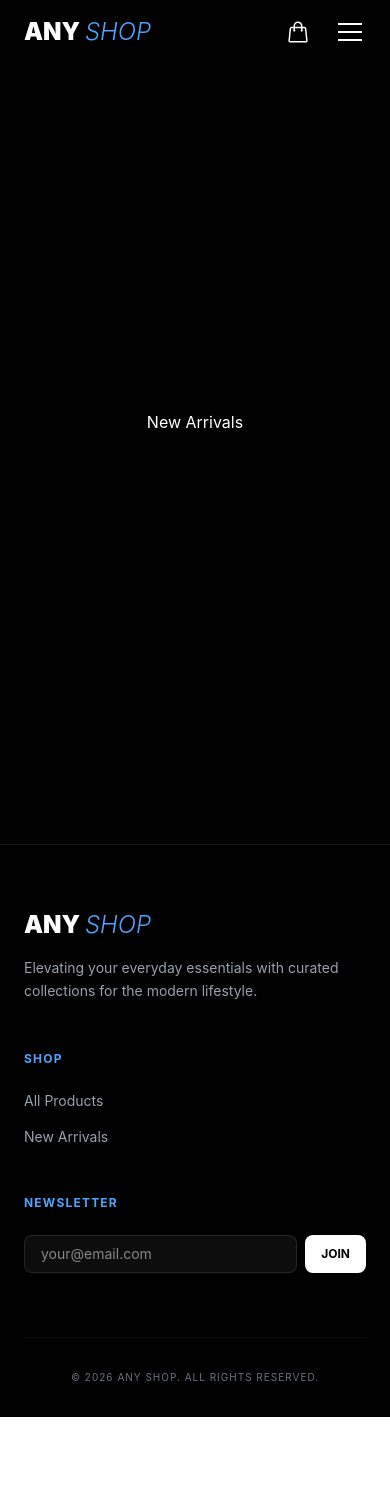
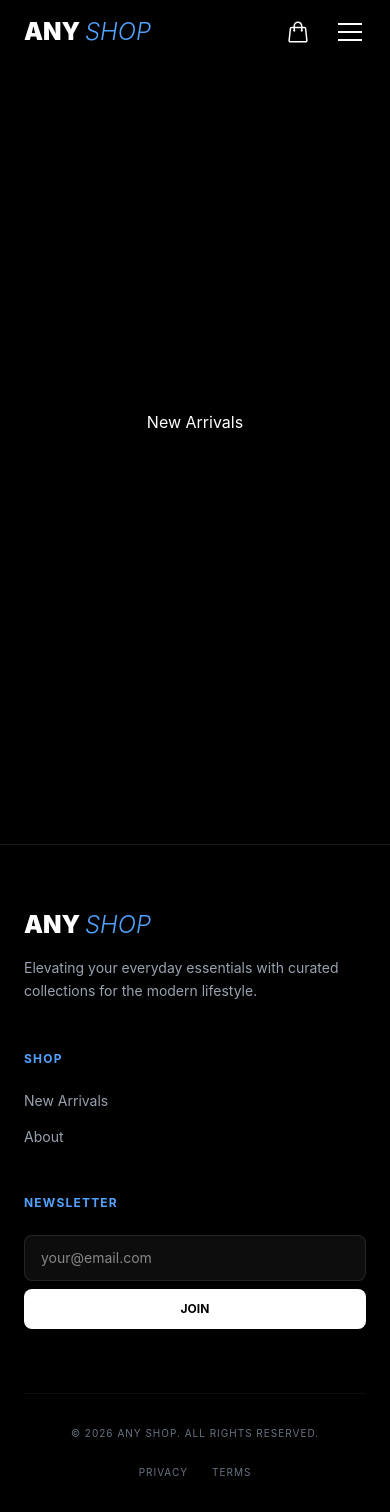
Before and after one commit to ZvonimirZlo/any-shop, a React (Vite) app: page /arrivals in a window 390 px wide. Before the commit the page ends 1417 px from the top, so only its background shows below. Built offline with nearby package versions, Linux system fonts and the light colour scheme.

Commit message:
Fixed ProductGrid responsiveness

```diff
--- a/src/components/About.jsx
+++ b/src/components/About.jsx
@@ -1,4 +1,4 @@
-import React from 'react'
+
 
 const About = () => {
   return (
--- a/src/components/Footer.jsx
+++ b/src/components/Footer.jsx
@@ -2,50 +2,54 @@ import { Link } from "react-router-dom";
 
 const Footer = () => {
   return (
-    <footer className="relative z-30 bg-black text-white pt-16 pb-8 px-6 border-t border-white/10 flex-center">
-      <div className="max-w-7xl mx-auto grid grid-cols-1 md:grid-cols-4 gap-12">
+    <footer className="relative z-30 bg-black text-white pt-16 pb-8 px-6 border-t border-white/10">
+      {/* Container - Using 3 cols for 3 sections to fix spacing */}
+      <div className="max-w-7xl mx-auto grid grid-cols-1 md:grid-cols-3 gap-12 md:gap-8">
 
         {/* Brand Section */}
-        <div className="col-span-1 md:col-span-1">
-          {/* Link to hero page */}
+        <div className="flex flex-col items-start">
           <Link to="/" className="text-2xl font-black mb-4 block">
             ANY <span className="italic font-light text-blue-400">SHOP</span>
           </Link>
-          <p className="text-gray-400 text-sm leading-relaxed">
+          <p className="text-gray-400 text-sm leading-relaxed max-w-xs">
             Elevating your everyday essentials with curated collections for the modern lifestyle.
           </p>
         </div>
 
-        {/* Quick Links */}
-        <div>
+        {/* Quick Links - Centered on desktop for balance */}
+        <div className="md:text-center">
           <h4 className="font-bold mb-6 uppercase text-xs tracking-widest text-blue-400">Shop</h4>
           <ul className="space-y-4 text-gray-400 text-sm">
-            {/* Link to products section */}
-            <li><Link to="/" className="hover:text-white transition-colors">All Products</Link></li>
-            {/* Link to new arrivals */}
             <li><Link to="/arrivals" className="hover:text-white transition-colors">New Arrivals</Link></li>
-
+            <li><Link to="/about" className="hover:text-white transition-colors">About</Link></li>
           </ul>
         </div>
 
-        {/* Newsletter */}
-        <div>
-          <h4 className="font-bold mb-6 uppercase text-xs tracking-widest text-blue-400">Newsletter</h4>
-          <div className="flex gap-2">
+        {/* Newsletter - Full width on tiny screens, nicely aligned on large */}
+        <div className="flex flex-col md:items-end">
+          <div className="w-full max-w-sm">
+            <h4 className="font-bold mb-6 uppercase text-xs tracking-widest text-blue-400 md:text-right">Newsletter</h4>
+            <div className="flex flex-col sm:flex-row gap-2">
               <input
                 type="email"
                 placeholder="your@email.com"
-              className="bg-white/5 border border-white/10 rounded-lg px-4 py-2 text-sm w-full focus:outline-none focus:border-blue-400"
+                className="bg-white/5 border border-white/10 rounded-lg px-4 py-3 md:py-2 text-sm w-full focus:outline-none focus:border-blue-400 transition-colors"
               />
-            <button className="bg-white text-black px-4 py-2 rounded-lg font-bold text-xs hover:bg-blue-400 hover:text-white transition-all">
+              <button className="bg-white text-black px-6 py-3 md:py-2 rounded-lg font-bold text-xs hover:bg-blue-400 hover:text-white transition-all whitespace-nowrap">
                 JOIN
               </button>
             </div>
           </div>
         </div>
+      </div>
 
-      <div className="max-w-7xl mx-auto mt-16 pt-8 border-t border-white/5 flex flex-col md:flex-row justify-between items-center gap-4 text-[10px] text-gray-500 uppercase tracking-widest">
+      {/* Bottom Bar */}
+      <div className="max-w-7xl mx-auto mt-16 pt-8 border-t border-white/5 flex flex-col md:flex-row justify-between items-center gap-6 text-[10px] text-gray-500 uppercase tracking-widest text-center md:text-left">
         <p>© 2026 ANY SHOP. ALL RIGHTS RESERVED.</p>
+        <div className="flex gap-6">
+          <Link to="/privacy" className="hover:text-white transition-colors">Privacy</Link>
+          <Link to="/terms" className="hover:text-white transition-colors">Terms</Link>
+        </div>
       </div>
     </footer>
   );
--- a/src/components/NewArivals.jsx
+++ b/src/components/NewArivals.jsx
@@ -2,7 +2,9 @@ import './NewArrivals.css'
 
 const NewArivals = () => {
   return (
-    <div className='bg-black h-screen wrapper'><h1 className='headline text-white'>New Arrivals</h1></div>
+    <div className='bg-black h-screen wrapper'>
+      <h1 className='headline text-white'>New Arrivals</h1>
+    </div>
   )
 }
 
--- a/src/components/NewArrivals.css
+++ b/src/components/NewArrivals.css
@@ -2,4 +2,6 @@
     display: flex;
     align-items: center;
     justify-content: center;
+    position: relative;
+    z-index: 20;
 }
--- a/src/components/ProductGrid.jsx
+++ b/src/components/ProductGrid.jsx
@@ -35,7 +35,7 @@ const ProductGrid = () => {
   );
 
   return (
-    <section className="relative z-30 bg-white py-12 px-6">
+    <section className="relative z-30 bg-white py-12 px-6 mt-10">
       <div className="max-w-7xl mx-auto">
 
         {/* --- FILTER BUTTONS --- */}
```
Lines whose indentation alone changed are shown as unchanged.
